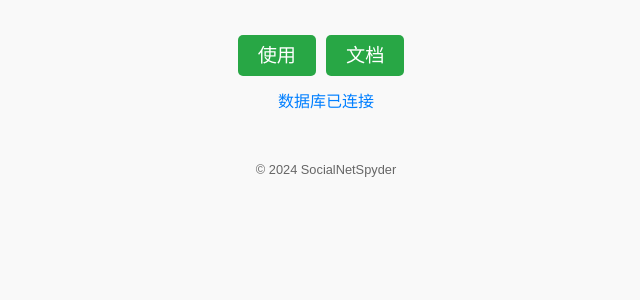
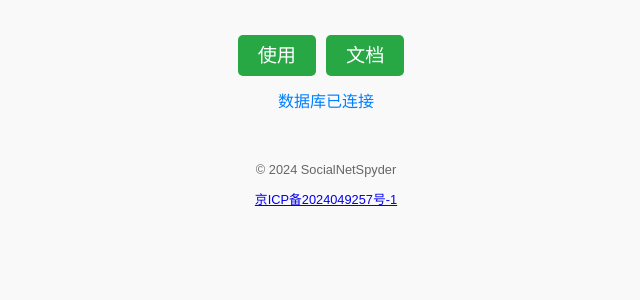
Before and after one commit to MooreFoss/SocialNetSpyder, a Node server app: page / in a window 1280 px wide. Shown: the part 202-502 px from the top of the page, without its empty margins (314-954 px from the left). Run offline with Node 20, Linux system fonts and the light colour scheme; some libraries are stand-ins or nearby versions.

Commit message:
更新备案信息

```diff
--- a/views/index.pug
+++ b/views/index.pug
@@ -32,3 +32,4 @@ html(lang="zh")
 
     footer
       p © 2024 SocialNetSpyder
+      a(href="https://beian.miit.gov.cn") 京ICP备2024049257号-1
```
